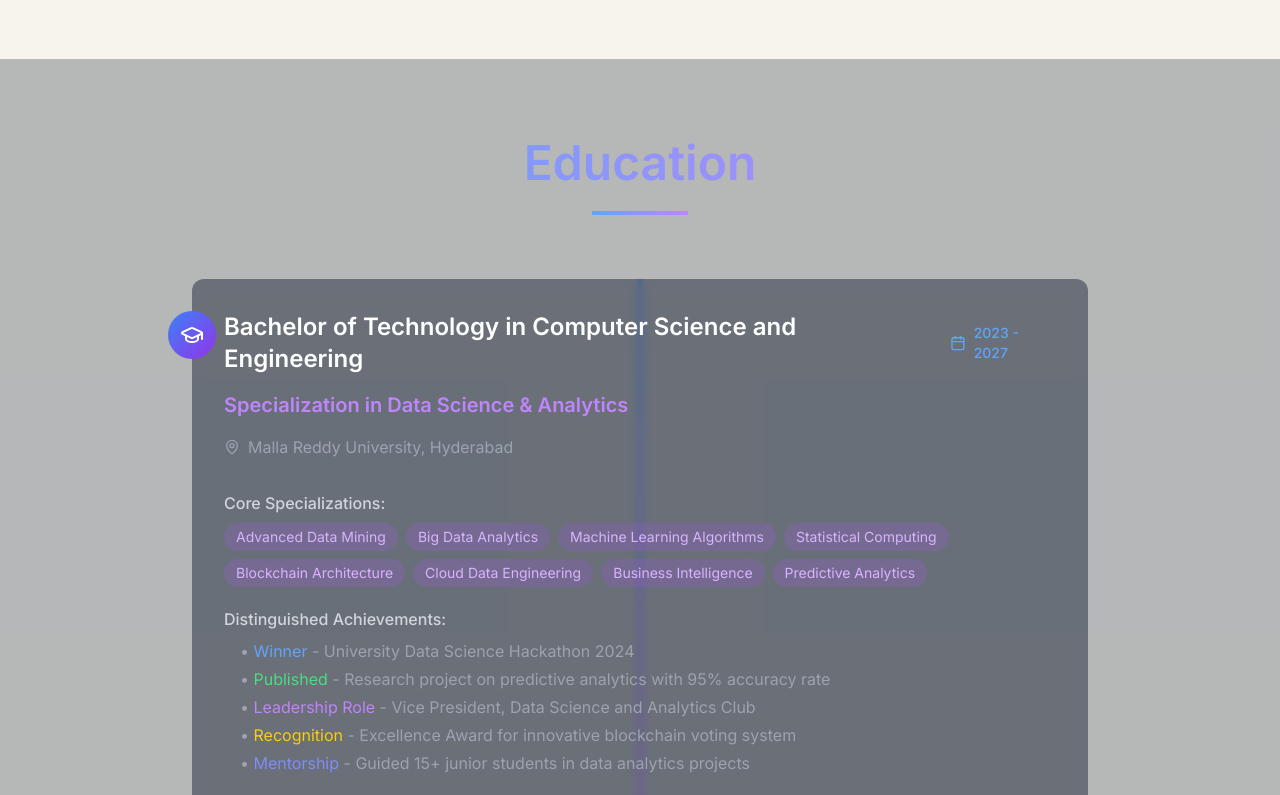
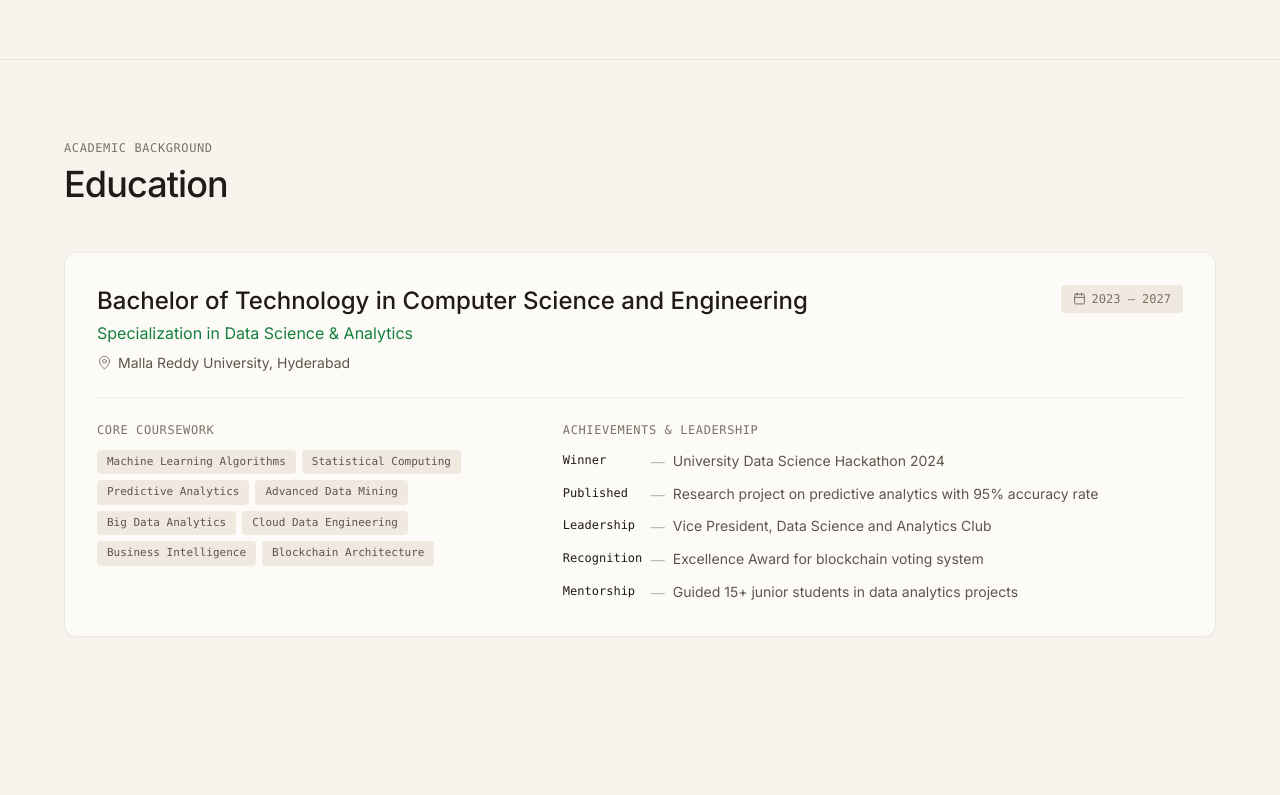
Before and after one commit to himatejachowdary/tejaport-website, a React (Vite) app: page / in a window 1280 px wide. Shown: the part 3940-4735 px from the top of the page. Built offline with nearby package versions, Linux system fonts and the light colour scheme.

Commit message:
feat(education): unslop education section with clean academic card layout

```diff
--- a/src/components/Education.tsx
+++ b/src/components/Education.tsx
@@ -1,78 +1,98 @@
-
 import React from 'react';
-import { GraduationCap, Calendar, MapPin } from 'lucide-react';
+import { Calendar, MapPin } from 'lucide-react';
 
 const Education = () => {
+  const courses = [
+    "Machine Learning Algorithms",
+    "Statistical Computing",
+    "Predictive Analytics",
+    "Advanced Data Mining",
+    "Big Data Analytics",
+    "Cloud Data Engineering",
+    "Business Intelligence",
+    "Blockchain Architecture",
+  ];
+
+  const achievements = [
+    { role: "Winner", context: "University Data Science Hackathon 2024" },
+    { role: "Published", context: "Research project on predictive analytics with 95% accuracy rate" },
+    { role: "Leadership", context: "Vice President, Data Science and Analytics Club" },
+    { role: "Recognition", context: "Excellence Award for blockchain voting system" },
+    { role: "Mentorship", context: "Guided 15+ junior students in data analytics projects" },
+  ];
+
   return (
-    <section id="education" className="py-20 px-4 sm:px-6 lg:px-8 bg-slate-800/30">
-      <div className="max-w-4xl mx-auto">
-        <div className="text-center mb-16">
-          <h2 className="text-4xl md:text-5xl font-bold mb-6 bg-gradient-to-r from-blue-400 to-purple-400 bg-clip-text text-transparent">
+    <section id="education" className="py-20 px-6 lg:px-8 border-t border-[#1f1b16]/[0.08] bg-[#f7f4ee]">
+      <div className="max-w-6xl mx-auto">
+        <div className="mb-12">
+          <div className="font-mono text-xs text-[#7b7266] uppercase tracking-wider mb-2">
+            Academic background
+          </div>
+          <h2 className="text-3xl sm:text-4xl font-medium tracking-tight text-[#1f1b16] mb-3">
             Education
           </h2>
-          <div className="w-24 h-1 bg-gradient-to-r from-blue-400 to-purple-400 mx-auto mb-8"></div>
         </div>
 
-        <div className="relative">
-          <div className="absolute left-4 md:left-1/2 md:transform md:-translate-x-1/2 h-full w-1 bg-gradient-to-b from-blue-400 to-purple-400"></div>
-
-          <div className="relative bg-slate-800/50 backdrop-blur-sm rounded-xl p-8 ml-12 md:ml-0 hover:bg-slate-800/70 transition-all duration-300 transform hover:scale-105">
-            <div className="absolute -left-8 md:-left-6 top-8 w-12 h-12 bg-gradient-to-br from-blue-500 to-purple-600 rounded-full flex items-center justify-center">
-              <GraduationCap className="text-white" size={24} />
-            </div>
-
-            <div className="space-y-4">
-              <div className="flex flex-col md:flex-row md:items-center md:justify-between gap-4">
-                <h3 className="text-2xl font-bold text-white">
+        <div className="bg-[#fdfbf7] border border-[#1f1b16]/[0.08] rounded-xl p-6 sm:p-8 shadow-[0_1px_3px_rgba(31,27,22,0.03)]">
+          {/* Main Degree Heading & Date */}
+          <div className="flex flex-col sm:flex-row sm:items-start sm:justify-between gap-4 pb-6 border-b border-[#1f1b16]/[0.06]">
+            <div>
+              <h3 className="text-xl sm:text-2xl font-medium text-[#1f1b16] leading-snug mb-1">
                 Bachelor of Technology in Computer Science and Engineering
               </h3>
-                <div className="flex items-center space-x-2 text-blue-400">
-                  <Calendar size={16} />
-                  <span className="text-sm font-medium">2023 - 2027</span>
+              <div className="text-base text-[#15803d] font-normal mb-2">
+                Specialization in Data Science & Analytics
+              </div>
+              <div className="flex items-center text-sm text-[#5e554a] space-x-1.5">
+                <MapPin size={15} strokeWidth={1.5} className="text-[#7b7266]" />
+                <span>Malla Reddy University, Hyderabad</span>
               </div>
             </div>
 
-              <div className="text-xl text-purple-400 font-semibold">
-                Specialization in Data Science & Analytics
+            <div className="flex items-center font-mono text-xs text-[#7b7266] bg-[#efe9df] px-3 py-1.5 rounded self-start tabular-nums">
+              <Calendar size={13} strokeWidth={1.5} className="mr-1.5 text-[#5e554a]" />
+              <span>2023 – 2027</span>
+            </div>
           </div>
 
-              <div className="flex items-center space-x-2 text-gray-400">
-                <MapPin size={16} />
-                <span>Malla Reddy University, Hyderabad</span>
-              </div>
-
-              <div className="space-y-3 pt-4">
-                <div className="space-y-2">
-                  <span className="text-gray-300 font-medium">Core Specializations:</span>
-                  <div className="flex flex-wrap gap-2 mt-2">
-                    {[
-                      "Advanced Data Mining",
-                      "Big Data Analytics",
-                      "Machine Learning Algorithms",
-                      "Statistical Computing",
-                      "Blockchain Architecture",
-                      "Cloud Data Engineering",
-                      "Business Intelligence",
-                      "Predictive Analytics"
-                    ].map((course) => (
-                      <span key={course} className="px-3 py-1 bg-purple-500/20 text-purple-300 rounded-full text-sm">
+          {/* Grid: Coursework & Achievements */}
+          <div className="grid grid-cols-1 lg:grid-cols-12 gap-8 pt-6">
+            {/* Core Coursework */}
+            <div className="lg:col-span-5">
+              <h4 className="font-mono text-xs uppercase tracking-wider text-[#7b7266] mb-3">
+                Core coursework
+              </h4>
+              <div className="flex flex-wrap gap-1.5">
+                {courses.map((course) => (
+                  <span
+                    key={course}
+                    className="font-mono text-[11px] text-[#5e554a] bg-[#efe9df] px-2.5 py-1 rounded"
+                  >
                     {course}
                   </span>
                 ))}
               </div>
             </div>
 
-                <div className="space-y-2 pt-2">
-                  <span className="text-gray-300 font-medium">Distinguished Achievements:</span>
-                  <ul className="text-gray-400 space-y-1 ml-4">
-                    <li>• <span className="text-blue-400">Winner</span> - University Data Science Hackathon 2024</li>
-                    <li>• <span className="text-green-400">Published</span> - Research project on predictive analytics with 95% accuracy rate</li>
-                    <li>• <span className="text-purple-400">Leadership Role</span> - Vice President, Data Science and Analytics Club</li>
-                    <li>• <span className="text-yellow-400">Recognition</span> - Excellence Award for innovative blockchain voting system</li>
-                    <li>• <span className="text-indigo-400">Mentorship</span> - Guided 15+ junior students in data analytics projects</li>
+            {/* Achievements */}
+            <div className="lg:col-span-7">
+              <h4 className="font-mono text-xs uppercase tracking-wider text-[#7b7266] mb-3">
+                Achievements & leadership
+              </h4>
+              <ul className="space-y-2.5">
+                {achievements.map((item) => (
+                  <li
+                    key={item.context}
+                    className="text-sm text-[#5e554a] flex items-start space-x-2"
+                  >
+                    <span className="font-mono text-xs text-[#1f1b16] font-medium min-w-[80px] flex-shrink-0 pt-0.5">
+                      {item.role}
+                    </span>
+                    <span className="text-[#1f1b16]/30 flex-shrink-0 pt-0.5">—</span>
+                    <span className="leading-relaxed">{item.context}</span>
+                  </li>
+                ))}
               </ul>
-                </div>
-              </div>
             </div>
           </div>
         </div>
```
Lines whose indentation alone changed are shown as unchanged.
